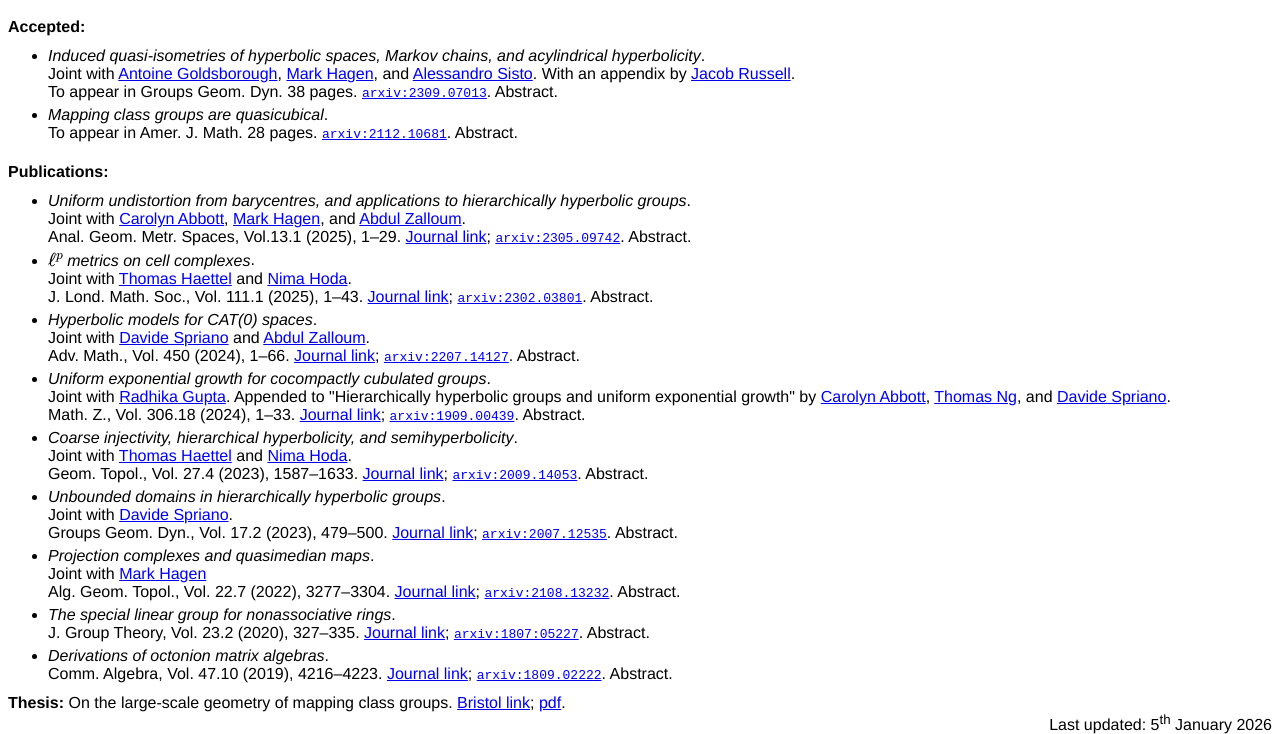
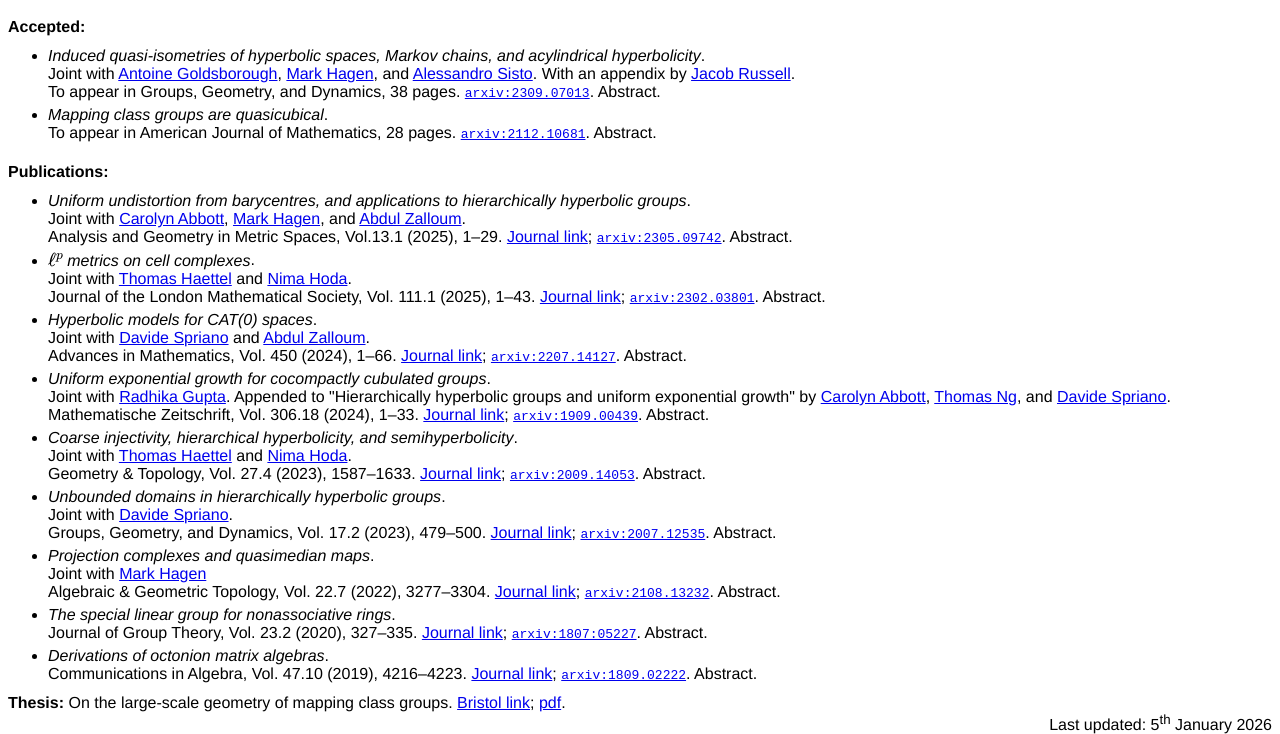
Before and after one commit to HPetyt/HPetyt.github.io, a plain HTML site: page index.html in a window 1280 px wide. Shown: the part 599-1333 px from the top of the page. Drawn offline with nearby package versions, Linux system fonts and the light colour scheme; some packages are replaced by stand-ins of ours.

Commit message:
Update index.html

```diff
--- a/index.html
+++ b/index.html
@@ -89,13 +89,13 @@ I organise the <a href="https://sites.google.com/view/brijges">Junior Geometry S
 <li>
 <div> <i>Induced quasi-isometries of hyperbolic spaces, Markov chains, and acylindrical hyperbolicity</i>. </div>
 <div> Joint with <a href="https://www.antoinegoldsborough.com/">Antoine Goldsborough</a>, <a href="https://www.wescac.net/">Mark Hagen</a>, and <a href="https://www.macs.hw.ac.uk/~as2000/">Alessandro Sisto</a>. With an appendix by <a href="https://sites.google.com/view/jrussell/">Jacob Russell</a>. </div>
-<div> To appear in Groups Geom. Dyn. 38 pages. <a href="https://arxiv.org/abs/2309.07013"><tt>arxiv:2309.07013</tt></a>. <pointertext onclick="displayabs('a11')">Abstract</pointertext>. </div>
+<div> To appear in Groups, Geometry, and Dynamics, 38 pages. <a href="https://arxiv.org/abs/2309.07013"><tt>arxiv:2309.07013</tt></a>. <pointertext onclick="displayabs('a11')">Abstract</pointertext>. </div>
 <div id="a11", style='margin-left: 20px'> <br style="line-height: 5px"/> We show that quasi-isometries of (well-behaved) hierarchically hyperbolic groups descend to quasi-isometries of their maximal hyperbolic space. This has two applications, one relating to quasi-isometry invariance of acylindrical hyperbolicity, and the other a linear progress result for Markov chains. The appendix, by Jacob Russell, contains a partial converse under the (necessary) condition that the maximal hyperbolic space is one-ended. <br></div>
 <br style="line-height: 10px"/>
 
 <li>
 <div> <i>Mapping class groups are quasicubical</i>. </div>
-<div> To appear in Amer. J. Math. 28 pages. <a href="https://arxiv.org/abs/2112.10681"><tt>arxiv:2112.10681</tt></a>. <pointertext onclick="displayabs('a7')">Abstract</pointertext>. </div>
+<div> To appear in American Journal of Mathematics, 28 pages. <a href="https://arxiv.org/abs/2112.10681"><tt>arxiv:2112.10681</tt></a>. <pointertext onclick="displayabs('a7')">Abstract</pointertext>. </div>
 <div id="a7", style='margin-left: 20px'> <br style="line-height: 5px"/> It is proved that the mapping class group of any closed surface with finitely many marked points is quasiisometric to a CAT(0) cube complex. We provide two distinct proofs, one tailored to mapping class groups, and one applying to a larger class of groups.<br></div>
 <br style="line-height: 10px"/>
 
@@ -108,35 +108,35 @@ I organise the <a href="https://sites.google.com/view/brijges">Junior Geometry S
 <li>
 <div> <i>Uniform undistortion from barycentres, and applications to hierarchically hyperbolic groups</i>. </div>
 <div> Joint with <a href="http://www.carolynrabbott.com/">Carolyn Abbott</a>, <a href="https://www.wescac.net/">Mark Hagen</a>, and <a href="https://sites.google.com/view/abdulzalloum/">Abdul Zalloum</a>. </div>
-<div> Anal. Geom. Metr. Spaces, Vol.13.1 (2025), 1&ndash;29. <a href="https://www.degruyterbrill.com/document/doi/10.1515/agms-2025-0027/html">Journal link</a>; <a href="https://arxiv.org/abs/2305.09742"><tt>arxiv:2305.09742</tt></a>. <pointertext onclick="displayabs('a10')">Abstract</pointertext>. </div>
+<div> Analysis and Geometry in Metric Spaces, Vol.13.1 (2025), 1&ndash;29. <a href="https://www.degruyterbrill.com/document/doi/10.1515/agms-2025-0027/html">Journal link</a>; <a href="https://arxiv.org/abs/2305.09742"><tt>arxiv:2305.09742</tt></a>. <pointertext onclick="displayabs('a10')">Abstract</pointertext>. </div>
 <div id="a10", style='margin-left: 20px'> <br style="line-height: 5px"/> We show that infinite cyclic subgroups of groups acting uniformly metrically properly on injective metric spaces are uniformly undistorted. In the special case of hierarchically hyperbolic groups, we use this to study translation lengths for actions on the associated hyperbolic spaces. Then we use quasimorphisms to produce examples where these latter results are sharp. <br></div>
 <br style="line-height: 10px"/>
 
 <li>
 <div> <i>$\ell^p$ metrics on cell complexes</i>. </div>
 <div> Joint with <a href="https://imag.umontpellier.fr/~haettel/">Thomas Haettel</a> and <a href="https://nimahoda.net/">Nima Hoda</a>. </div>
-<div> J. Lond. Math. Soc., Vol. 111.1 (2025), 1&ndash;43. <a href="https://doi.org/10.1112/jlms.70062">Journal link</a>; <a href="https://arxiv.org/abs/2302.03801"><tt>arxiv:2302.03801</tt></a>. <pointertext onclick="displayabs('a9')">Abstract</pointertext>. </div>
+<div> Journal of the London Mathematical Society, Vol. 111.1 (2025), 1&ndash;43. <a href="https://doi.org/10.1112/jlms.70062">Journal link</a>; <a href="https://arxiv.org/abs/2302.03801"><tt>arxiv:2302.03801</tt></a>. <pointertext onclick="displayabs('a9')">Abstract</pointertext>. </div>
 <div id="a9", style='margin-left: 20px'> <br style="line-height: 5px"/> Motivated by the observation that groups can be effectively studied using metric spaces modelled on $\ell^1$, $\ell^2$, and $\ell^\infty$ geometry, we consider cell complexes equipped with an $\ell^p$ metric for arbitrary $p$. Under weak conditions that can be checked locally, we establish nonpositive curvature properties of these complexes, such as Busemann-convexity and strong bolicity. We also provide detailed information on the geodesics of these metrics in the special case of CAT(0) cube complexes. <br></div>
 <br style="line-height: 10px"/>
 
 <li>
 <div> <i>Hyperbolic models for CAT(0) spaces</i>. </div>
 <div> Joint with <a href="https://www.davidespriano.com/">Davide Spriano</a> and <a href="https://sites.google.com/view/abdulzalloum/">Abdul Zalloum</a>. </div>
-<div> Adv. Math., Vol. 450 (2024), 1&ndash;66. <a href="https://www.sciencedirect.com/science/article/pii/S0001870824002573">Journal link</a>; <a href="https://arxiv.org/abs/2207.14127"><tt>arxiv:2207.14127</tt></a>. <pointertext onclick="displayabs('a8')">Abstract</pointertext>. </div>
+<div> Advances in Mathematics, Vol. 450 (2024), 1&ndash;66. <a href="https://www.sciencedirect.com/science/article/pii/S0001870824002573">Journal link</a>; <a href="https://arxiv.org/abs/2207.14127"><tt>arxiv:2207.14127</tt></a>. <pointertext onclick="displayabs('a8')">Abstract</pointertext>. </div>
 <div id="a8", style='margin-left: 20px'> <br style="line-height: 5px"/> We introduce two new tools for studying CAT(0) spaces: <i>curtains</i>, versions of cubical hyperplanes; and the <i>curtain model</i>, a counterpart of the curve graph. These tools shed new light on CAT(0) spaces, allowing us to prove a dichotomy of a rank-rigidity flavour, establish Ivanov-style rigidity theorems for isometries of the curtain model, find isometry-invariant copies of its Gromov boundary in the visual boundary of the underlying CAT(0) space, and characterise rank-one isometries both in terms of their action on the curtain model and in terms of curtains. Finally, we show that the curtain model is universal for WPD actions over all groups acting properly on the CAT(0) space.<br></div>
 <br style="line-height: 10px"/>
 
 <li>
 <div> <i>Uniform exponential growth for cocompactly cubulated groups</i>. </div>
 <div> Joint with <a href="https://sites.google.com/view/radhikag">Radhika Gupta</a>. Appended to "Hierarchically hyperbolic groups and uniform exponential growth" by <a href="http://www.carolynrabbott.com/">Carolyn Abbott</a>, <a href="https://sites.google.com/site/thomasng192/">Thomas Ng</a>, and <a href="https://www.davidespriano.com/">Davide Spriano</a>. </div>
-<div> Math. Z., Vol. 306.18 (2024), 1&ndash;33. <a href="https://link.springer.com/article/10.1007/s00209-023-03411-6">Journal link</a>; <a href="https://arxiv.org/abs/1909.00439"><tt>arxiv:1909.00439</tt></a>. <pointertext onclick="displayabs('a6')">Abstract</pointertext>. </div>
+<div> Mathematische Zeitschrift, Vol. 306.18 (2024), 1&ndash;33. <a href="https://link.springer.com/article/10.1007/s00209-023-03411-6">Journal link</a>; <a href="https://arxiv.org/abs/1909.00439"><tt>arxiv:1909.00439</tt></a>. <pointertext onclick="displayabs('a6')">Abstract</pointertext>. </div>
 <div id="a6", style='margin-left: 20px'> <br style="line-height: 5px"/> We show that cubical groups admitting a factor system either have uniform exponential growth or are virtually abelian.<br></div>
 <br style="line-height: 10px"/>
 
 <li>
 <div> <i>Coarse injectivity, hierarchical hyperbolicity, and semihyperbolicity</i>. </div>
 <div> Joint with <a href="https://imag.umontpellier.fr/~haettel/">Thomas Haettel</a> and <a href="https://nimahoda.net/">Nima Hoda</a>. </div>
-<div> Geom. Topol., Vol. 27.4 (2023), 1587&ndash;1633. <a href="https://msp.org/gt/2023/27-4/p05.xhtml">Journal link</a>; <a href="https://arxiv.org/abs/2009.14053"><tt>arxiv:2009.14053</tt></a>. <pointertext onclick="displayabs('a5')">Abstract</pointertext>. </div>
+<div> Geometry & Topology, Vol. 27.4 (2023), 1587&ndash;1633. <a href="https://msp.org/gt/2023/27-4/p05.xhtml">Journal link</a>; <a href="https://arxiv.org/abs/2009.14053"><tt>arxiv:2009.14053</tt></a>. <pointertext onclick="displayabs('a5')">Abstract</pointertext>. </div>
 <div id="a5", style='margin-left: 20px'> <br style="line-height: 5px"/> We relate three classes of nonpositively curved metric spaces: hierarchically hyperbolic spaces, coarsely injective spaces, and strongly shortcut spaces. We show that every hierarchically hyperbolic space admits a new metric that is coarsely injective. The new metric is quasi-isometric to the original metric and is preserved under automorphisms of the hierarchically hyperbolic space. We show that every coarsely injective metric space of uniformly bounded geometry is strongly shortcut. Consequently, hierarchically hyperbolic groups&mdash;including mapping class groups of surfaces&mdash;are coarsely injective and coarsely injective groups are strongly shortcut.
 <br><br style="line-height: 5px"/> Using these results, we deduce several important properties of hierarchically hyperbolic groups, including that they are semihyperbolic, have solvable conjugacy problem, have finitely many conjugacy classes of finite subgroups, and that their finitely generated abelian subgroups are undistorted. Along the way we show that hierarchically quasiconvex subgroups of hierarchically hyperbolic groups have bounded packing. <br></div>
 <br style="line-height: 10px"/>
@@ -144,7 +144,7 @@ I organise the <a href="https://sites.google.com/view/brijges">Junior Geometry S
 <li>
 <div> <i>Unbounded domains in hierarchically hyperbolic groups</i>. </div>
 <div> Joint with <a href="https://www.davidespriano.com/">Davide Spriano</a>. </div>
-<div> Groups Geom. Dyn., Vol. 17.2 (2023), 479&ndash;500. <a href="https://ems.press/journals/ggd/articles/9790375">Journal link</a>; <a href="https://arxiv.org/abs/2007.12535"><tt>arxiv:2007.12535</tt></a>. <pointertext onclick="displayabs('a4')">Abstract</pointertext>. </div>
+<div> Groups, Geometry, and Dynamics, Vol. 17.2 (2023), 479&ndash;500. <a href="https://ems.press/journals/ggd/articles/9790375">Journal link</a>; <a href="https://arxiv.org/abs/2007.12535"><tt>arxiv:2007.12535</tt></a>. <pointertext onclick="displayabs('a4')">Abstract</pointertext>. </div>
 <div id="a4", style='margin-left: 20px'> <br style="line-height: 5px"/> We investigate unbounded domains in hierarchically hyperbolic groups and obtain constraints on the possible hierarchical structures. Using these insights, we characterise the structures of virtually abelian HHGs and show that the class of HHGs is not closed under finite extensions. This provides a strong negative answer to the question of whether being an HHG is invariant under quasiisometries. Along the way, we show that infinite torsion groups are not HHGs.
 <br><br style="line-height: 5px"/> By ruling out pathological behaviours, we are able to give simpler, direct proofs of the rank-rigidity and omnibus subgroup theorems for HHGs. This involves extending our techniques so that they apply to all subgroups of HHGs.<br></div>
 <br style="line-height: 10px"/>
@@ -152,19 +152,19 @@ I organise the <a href="https://sites.google.com/view/brijges">Junior Geometry S
 <li>
 <div> <i>Projection complexes and quasimedian maps</i>. </div>
 <div> Joint with <a href="https://www.wescac.net/">Mark Hagen</a> </div>
-<div> Alg. Geom. Topol.,	Vol. 22.7 (2022), 3277&ndash;3304. <a href="https://msp.org/agt/2022/22-7/p05.xhtml">Journal link</a>; <a href="https://arxiv.org/abs/2108.13232"><tt>arxiv:2108.13232</tt></a>. <pointertext onclick="displayabs('a3')">Abstract</pointertext>. </div>
+<div> Algebraic & Geometric Topology,	Vol. 22.7 (2022), 3277&ndash;3304. <a href="https://msp.org/agt/2022/22-7/p05.xhtml">Journal link</a>; <a href="https://arxiv.org/abs/2108.13232"><tt>arxiv:2108.13232</tt></a>. <pointertext onclick="displayabs('a3')">Abstract</pointertext>. </div>
 <div id="a3", style='margin-left: 20px'> <br style="line-height: 5px"/> We use the projection complex machinery of Bestvina&ndash;Bromberg&ndash;Fujiwara to study hierarchically hyperbolic groups. In particular, we show that if the group has a BBF colouring and its associated hyperbolic spaces are quasiisometric to trees, then the group is quasiisometric to a finite-dimensional CAT(0) cube complex. We deduce various properties, including the Helly property for hierarchically quasiconvex subsets.<br></div>
 <br style="line-height: 10px"/>
 
 <li>
 <div> <i>The special linear group for nonassociative rings</i>. </div>
-<div> J. Group Theory, Vol. 23.2 (2020), 327&ndash;335. <a href="https://www.degruyter.com/view/journals/jgth/23/2/article-p327.xml">Journal link</a>; <a href="https://arxiv.org/abs/1807.05227"><tt>arxiv:1807:05227</tt></a>. <pointertext onclick="displayabs('a2')">Abstract</pointertext>. </div>
+<div> Journal of Group Theory, Vol. 23.2 (2020), 327&ndash;335. <a href="https://www.degruyter.com/view/journals/jgth/23/2/article-p327.xml">Journal link</a>; <a href="https://arxiv.org/abs/1807.05227"><tt>arxiv:1807:05227</tt></a>. <pointertext onclick="displayabs('a2')">Abstract</pointertext>. </div>
 <div id="a2", style='margin-left: 20px'> <br style="line-height: 5px"/> We extend to arbitrary rings a definition of the octonion special linear group due to Baez. At the infinitesimal level we get a Lie ring, which we describe over some large classes of rings, including all associative rings and all algebras over a field. As a corollary we compute all the groups Baez defined.<br></div>
 <br style="line-height: 10px"/>
 
 <li>
 <div> <i>Derivations of octonion matrix algebras</i>. </div>
-<div> Comm. Algebra, Vol. 47.10 (2019), 4216&ndash;4223. <a href="https://www.tandfonline.com/doi/full/10.1080/00927872.2019.1581212">Journal link</a>; <a href="https://arxiv.org/abs/1809.02222"><tt>arxiv:1809.02222</tt></a>. <pointertext onclick="displayabs('a1')">Abstract</pointertext>. </div>
+<div> Communications in Algebra, Vol. 47.10 (2019), 4216&ndash;4223. <a href="https://www.tandfonline.com/doi/full/10.1080/00927872.2019.1581212">Journal link</a>; <a href="https://arxiv.org/abs/1809.02222"><tt>arxiv:1809.02222</tt></a>. <pointertext onclick="displayabs('a1')">Abstract</pointertext>. </div>
 <div id="a1", style='margin-left: 20px'> <br style="line-height: 5px"/> It is well-known that the exceptional Lie algebras $\mathfrak{f}_4$ and $\mathfrak{g}_2$ arise from the octonions as the derivation algebras of the $3\times3$ hermitian and $1\times1$ antihermitian matrices, respectively. Inspired by this, we compute the derivation algebras of the spaces of hermitian and antihermitian matrices over an octonion algebra in all dimensions.<br></div>
 
 </ul>
```
